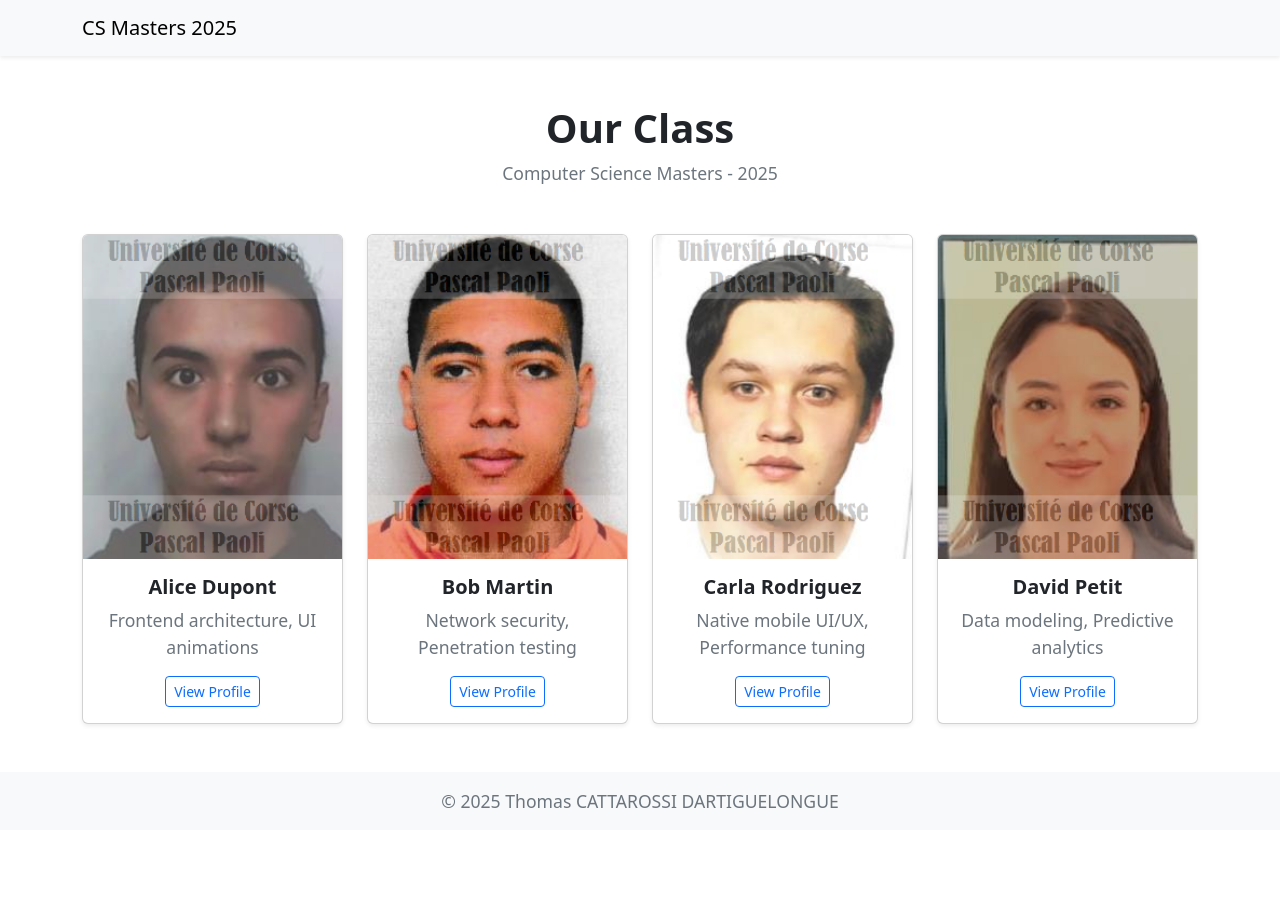
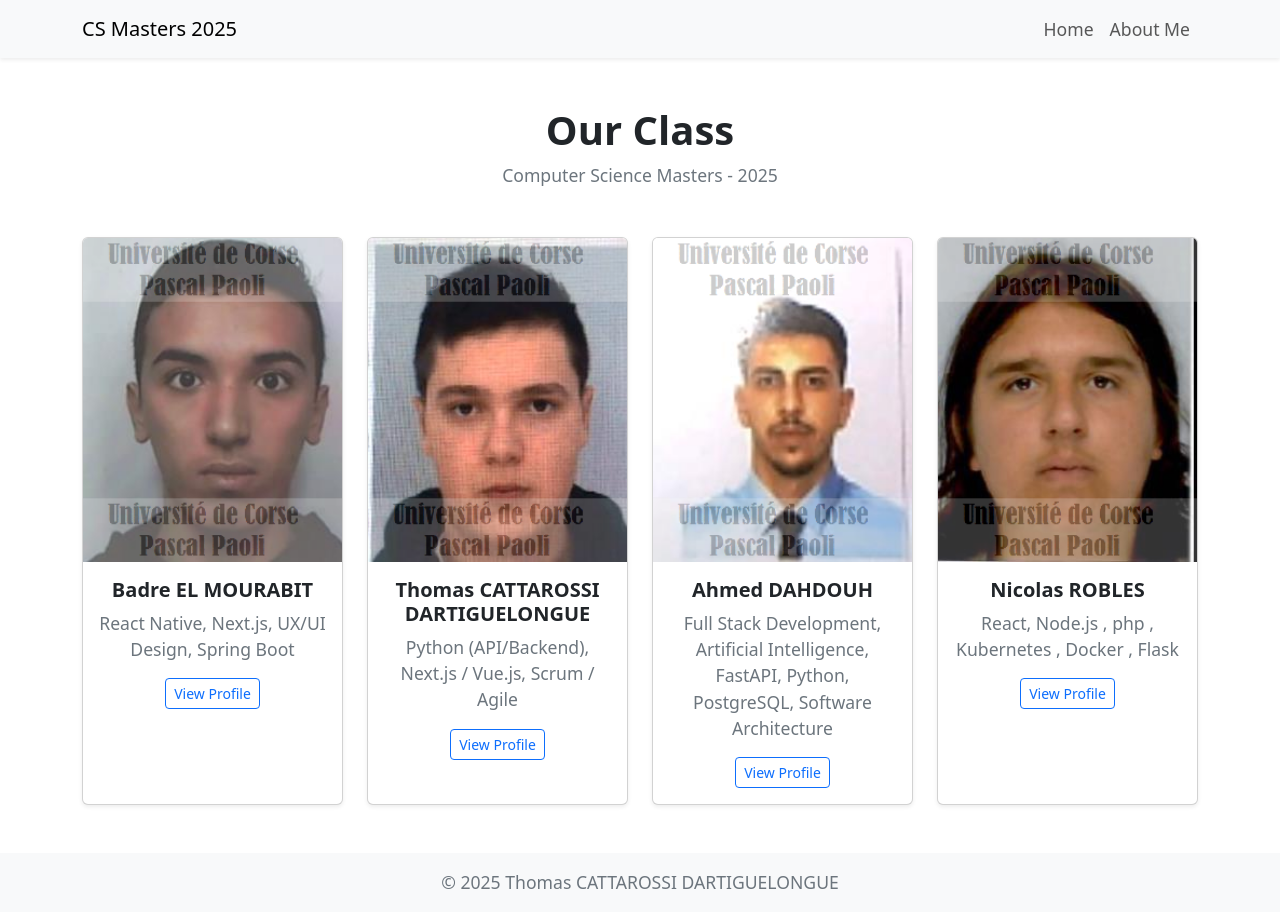
Before and after one commit to ThomasCattarossiD/eng-project, a Next.js app: page / in a window 1280 px wide. Before the commit the page ends 830 px from the top, so only its background shows below. Built offline with nearby package versions, Linux system fonts and the light colour scheme.

Commit message:
Add About Me page and enhance navigation in layout

```diff
--- a/data/students.json
+++ b/data/students.json
@@ -1,46 +1,46 @@
 [
   {
   "id": 1,
-    "name": "Alice Dupont",
-    "dob": "1999-08-15",
+  "name": "Badre EL MOURABIT",
+  "dob": "2004-09-07",
   "nationality": "French",
   "avatar": "/photos/1.png",
-    "codingStrengths": "Frontend architecture, UI animations",
-    "codingWeaknesses": "Database optimization",
-    "biggestAchievement": "Led the development of a real-time collaborative editor that is now used by 10,000+ users.",
-    "funFact": "Can solve a Rubik's Cube in under a minute."
+  "codingStrengths": "React Native, Next.js, UX/UI Design, Spring Boot",
+  "codingWeaknesses": "Cobol, Kubernetes, C",
+  "biggestAchievement": "Made a cross-platform mobile app for sport and nutrition called HealthyCore.",
+  "funFact": "Chases summits and sunrises !"
 },
 {
-    "id": 2,
-    "name": "Bob Martin",
-    "dob": "1998-05-20",
-    "nationality": "American",
-    "avatar": "/photos/2.png",
-    "codingStrengths": "Network security, Penetration testing",
-    "codingWeaknesses": "Frontend design",
-    "biggestAchievement": "Discovered and reported a critical vulnerability in a major open-source library.",
-    "funFact": "Is a certified scuba diver and has explored shipwrecks."
+  "id": 18,
+  "name": "Thomas CATTAROSSI DARTIGUELONGUE",
+  "dob": "2004-05-08",
+  "nationality": "French",
+  "avatar": "/photos/18.png",
+  "codingStrengths": "Python (API/Backend), Next.js / Vue.js, Scrum / Agile",
+  "codingWeaknesses": "C#, Database management, Windev/Webdev",
+  "biggestAchievement": "Made a fully fledged and complete chess tournament simulator on Python",
+  "funFact": "I listen to a ton of music everyday"
 },
 {
-    "id": 3,
-    "name": "Carla Rodriguez",
-    "dob": "2000-11-02",
-    "nationality": "Spanish",
-    "avatar": "/photos/3.png",
-    "codingStrengths": "Native mobile UI/UX, Performance tuning",
-    "codingWeaknesses": "Backend API design",
-    "biggestAchievement": "Built a mobile app that reached #1 in its category on the App Store for a week.",
-    "funFact": "Has a collection of over 50 vintage board games."
+  "id": 21,
+  "name": "Ahmed DAHDOUH",
+  "dob": "1998-03-16",
+  "nationality": "Algerian",
+  "avatar": "/photos/21.png",
+  "codingStrengths": "Full Stack Development, Artificial Intelligence, FastAPI, Python, PostgreSQL, Software Architecture",
+  "codingWeaknesses": "Frontend design and advanced CSS styling",
+  "biggestAchievement": "Developed a voice recognition system with 98% accuracy",
+  "funFact": "Sports enthusiast and music lover"
 },
 {
-    "id": 4,
-    "name": "David Petit",
-    "dob": "1999-01-30",
-    "nationality": "Canadian",
-    "avatar": "/photos/4.png",
-    "codingStrengths": "Data modeling, Predictive analytics",
-    "codingWeaknesses": "CSS and styling",
-    "biggestAchievement": "Developed a machine learning model that improved sales forecasts by 25%.",
-    "funFact": "Plays the violin in a local orchestra."
+  "id": 10,
+  "name": "Nicolas ROBLES",
+  "dob": "2003-07-23",
+  "nationality": "France",
+  "avatar": "/photos/10.png",
+  "codingStrengths": "React, Node.js , php , Kubernetes , Docker , Flask",
+  "codingWeaknesses": "CSS , TypeScript",
+  "biggestAchievement": "Created a mobile app called HealthyCore, focused on fitness and nutrition.",
+  "funFact": "Practice scuba diving and have earned several diving certifications."
 }
 ]
--- a/src/app/layout.js
+++ b/src/app/layout.js
@@ -1,6 +1,6 @@
 'use client';
 import 'bootstrap/dist/css/bootstrap.min.css';
-import { Container, Navbar } from 'react-bootstrap';
+import { Container, Navbar, Nav } from 'react-bootstrap';
 import "./globals.css";
 
 export default function RootLayout({ children }) {
@@ -15,6 +15,13 @@ export default function RootLayout({ children }) {
         <Navbar bg="light" expand="lg" className="shadow-sm">
           <Container>
             <Navbar.Brand href="/">CS Masters 2025</Navbar.Brand>
+            <Navbar.Toggle aria-controls="basic-navbar-nav" />
+            <Navbar.Collapse id="basic-navbar-nav">
+              <Nav className="ms-auto">
+                <Nav.Link href="/">Home</Nav.Link>
+                <Nav.Link href="/about">About Me</Nav.Link>
+              </Nav>
+            </Navbar.Collapse>
           </Container>
         </Navbar>
 
```
Also changed, not shown: src/app/about/page.js (added, +17 -0 lines). Lines whose indentation alone changed are shown as unchanged.
